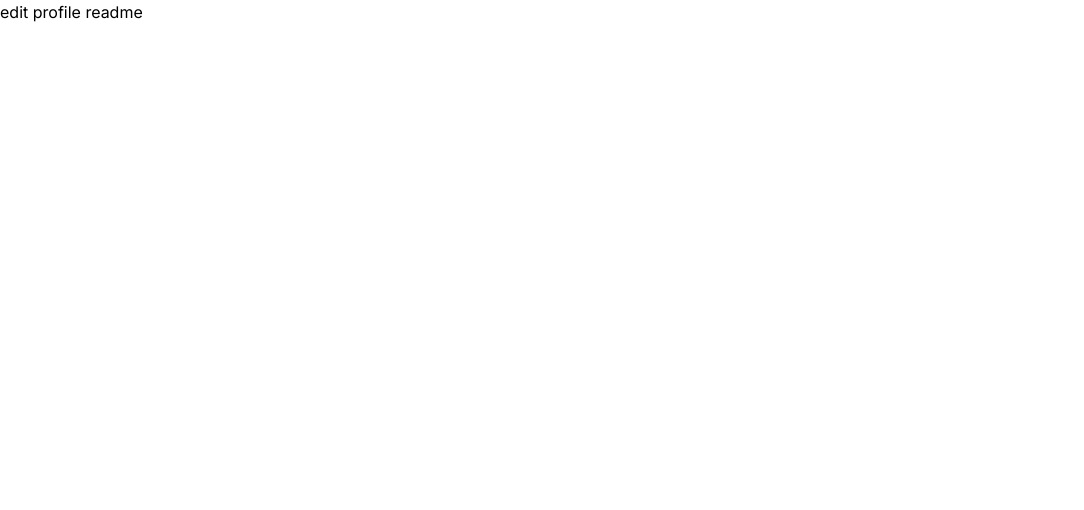
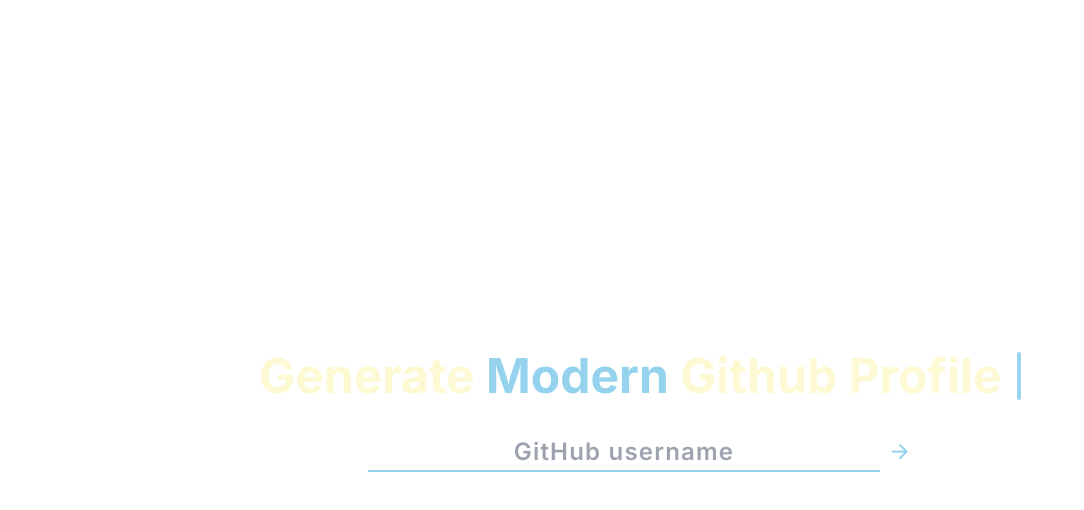
Before and after one commit to alfaarghya/readhub.md, a Next.js app: page /editor/profile in a window 1280 px wide. Shown: the top 510 px of the page, without its empty margins (0-1084 px from the left). Built offline with nearby package versions, Linux system fonts and the light colour scheme.

Commit message:
update page 📄

```diff
--- a/src/app/editor/profile/page.tsx
+++ b/src/app/editor/profile/page.tsx
@@ -1,7 +1,11 @@
-import React from "react";
+import HomePage from "@/components/profile-readme/slides/HomePage";
 
 const profile = () => {
-  return <div>edit profile readme</div>;
+  return (
+    <>
+      <HomePage />
+    </>
+  );
 };
 
 export default profile;
--- /dev/null
+++ b/src/components/profile-readme/slides/HomePage.tsx
@@ -0,0 +1,13 @@
+import { Typewriter } from "../ui/Typewriter";
+import UserNameInput from "../ui/UserNameInput";
+
+const HomePage = () => {
+  return (
+    <div className="flex flex-col items-center justify-center h-screen overflow-hidden">
+      <Typewriter />
+      <UserNameInput />
+    </div>
+  );
+};
+
+export default HomePage;
```
